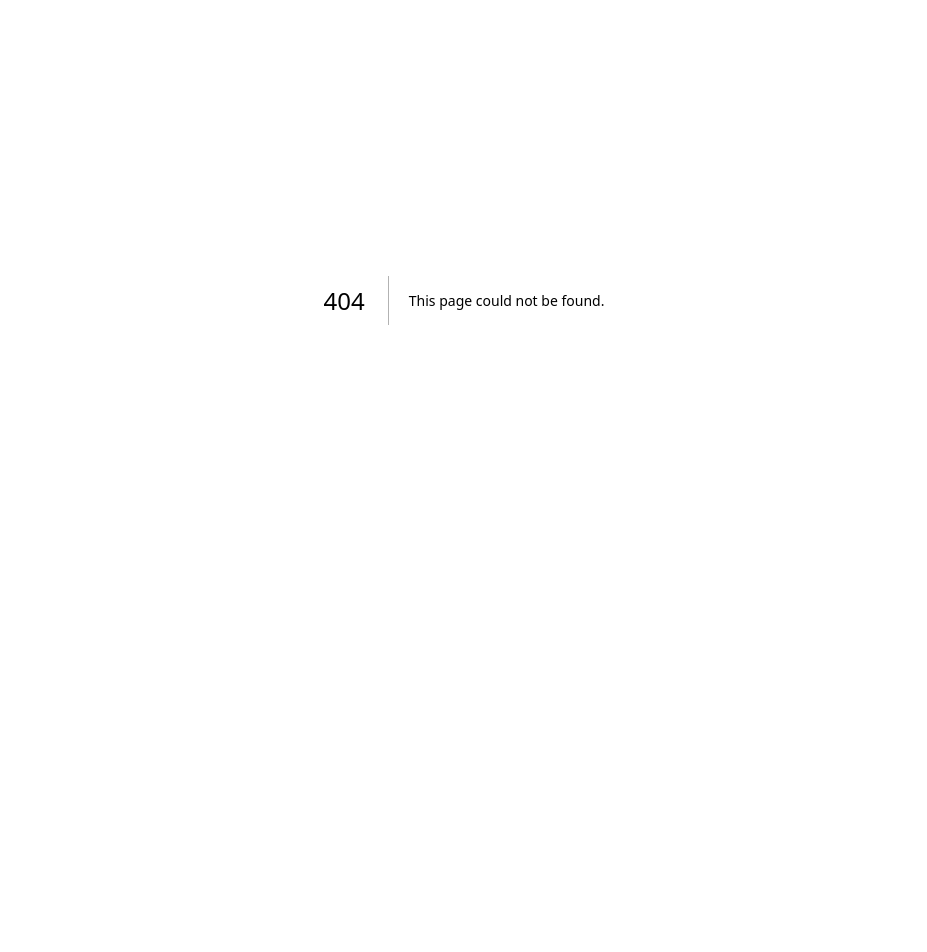
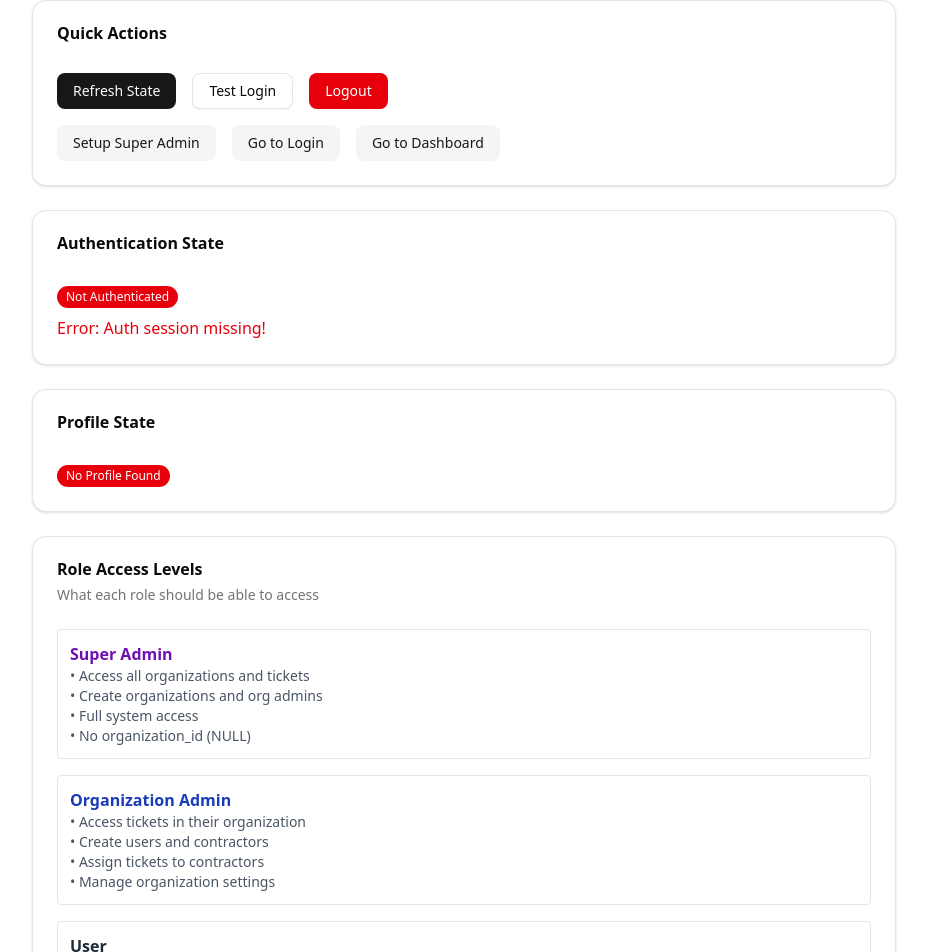
Before and after one commit to karumbidza/HELP-DESK, a Next.js app: page /diagnostics in a window 1280 px wide. Before the commit this address had no page. Shown: the part 100-1052 px from the top of the page, without its empty margins (176-1103 px from the left). Before the commit the page ends 800 px from the top, so only its background shows below. Built offline with nearby package versions, Linux system fonts and the light colour scheme; no server answers.

Commit message:
add diagnostics page for authentication debugging

```diff
--- /dev/null
+++ b/src/app/diagnostics/page.tsx
@@ -0,0 +1,204 @@
+'use client'
+
+import { useState, useEffect } from 'react'
+import { createClient } from '@/lib/supabase/client'
+import { Button } from '@/components/ui/button'
+import { Card, CardContent, CardDescription, CardHeader, CardTitle } from '@/components/ui/card'
+import { Badge } from '@/components/ui/badge'
+
+export default function DiagnosticsPage() {
+  const [authState, setAuthState] = useState<any>(null)
+  const [profile, setProfile] = useState<any>(null)
+  const [loading, setLoading] = useState(true)
+
+  const checkAuthState = async () => {
+    const supabase = createClient()
+
+    // Check auth user
+    const { data: { user }, error: userError } = await supabase.auth.getUser()
+    console.log('Auth User:', user)
+    console.log('Auth Error:', userError)
+
+    setAuthState({ user, error: userError })
+
+    if (user) {
+      // Check profile
+      const { data: profileData, error: profileError } = await supabase
+        .from('profiles')
+        .select('*')
+        .eq('id', user.id)
+        .single()
+
+      console.log('Profile:', profileData)
+      console.log('Profile Error:', profileError)
+
+      setProfile({ data: profileData, error: profileError })
+    }
+
+    setLoading(false)
+  }
+
+  const login = async () => {
+    const supabase = createClient()
+    const { data, error } = await supabase.auth.signInWithPassword({
+      email: 'admin@test.com',
+      password: 'admin123'
+    })
+    console.log('Login result:', { data, error })
+    checkAuthState()
+  }
+
+  const logout = async () => {
+    const supabase = createClient()
+    await supabase.auth.signOut()
+    setAuthState(null)
+    setProfile(null)
+  }
+
+  useEffect(() => {
+    checkAuthState()
+  }, [])
+
+  if (loading) {
+    return <div className="p-8">Loading...</div>
+  }
+
+  return (
+    <div className="container mx-auto px-4 py-8 max-w-4xl">
+      <h1 className="text-3xl font-bold mb-8">Authentication Diagnostics</h1>
+
+      <div className="space-y-6">
+        {/* Quick Actions */}
+        <Card>
+          <CardHeader>
+            <CardTitle>Quick Actions</CardTitle>
+          </CardHeader>
+          <CardContent className="space-y-4">
+            <div className="flex gap-4">
+              <Button onClick={checkAuthState}>Refresh State</Button>
+              <Button onClick={login} variant="outline">Test Login</Button>
+              <Button onClick={logout} variant="destructive">Logout</Button>
+            </div>
+            <div className="flex gap-4">
+              <Button asChild variant="secondary">
+                <a href="/setup-super-admin">Setup Super Admin</a>
+              </Button>
+              <Button asChild variant="secondary">
+                <a href="/login">Go to Login</a>
+              </Button>
+              <Button asChild variant="secondary">
+                <a href="/dashboard">Go to Dashboard</a>
+              </Button>
+            </div>
+          </CardContent>
+        </Card>
+
+        {/* Auth State */}
+        <Card>
+          <CardHeader>
+            <CardTitle>Authentication State</CardTitle>
+          </CardHeader>
+          <CardContent>
+            {authState?.user ? (
+              <div className="space-y-2">
+                <div><strong>User ID:</strong> {authState.user.id}</div>
+                <div><strong>Email:</strong> {authState.user.email}</div>
+                <div><strong>Created:</strong> {new Date(authState.user.created_at).toLocaleString()}</div>
+                <Badge variant="default" className="bg-green-100 text-green-800">Authenticated</Badge>
+              </div>
+            ) : (
+              <div>
+                <Badge variant="destructive">Not Authenticated</Badge>
+                {authState?.error && (
+                  <p className="text-red-600 mt-2">Error: {authState.error.message}</p>
+                )}
+              </div>
+            )}
+          </CardContent>
+        </Card>
+
+        {/* Profile State */}
+        <Card>
+          <CardHeader>
+            <CardTitle>Profile State</CardTitle>
+          </CardHeader>
+          <CardContent>
+            {profile?.data ? (
+              <div className="space-y-2">
+                <div><strong>Full Name:</strong> {profile.data.full_name}</div>
+                <div><strong>Role:</strong> {profile.data.role}</div>
+                <div><strong>Organization ID:</strong> {profile.data.organization_id || 'NULL (Super Admin)'}</div>
+                <div><strong>Created:</strong> {new Date(profile.data.created_at).toLocaleString()}</div>
+                <Badge variant="default" className={`
+                  ${profile.data.role === 'super_admin' ? 'bg-purple-100 text-purple-800' : ''}
+                  ${profile.data.role === 'org_admin' ? 'bg-blue-100 text-blue-800' : ''}
+                  ${profile.data.role === 'user' ? 'bg-gray-100 text-gray-800' : ''}
+                  ${profile.data.role === 'contractor' ? 'bg-orange-100 text-orange-800' : ''}
+                `}>
+                  {profile.data.role}
+                </Badge>
+              </div>
+            ) : (
+              <div>
+                <Badge variant="destructive">No Profile Found</Badge>
+                {profile?.error && (
+                  <p className="text-red-600 mt-2">Error: {profile.error.message}</p>
+                )}
+              </div>
+            )}
+          </CardContent>
+        </Card>
+
+        {/* Access Levels */}
+        <Card>
+          <CardHeader>
+            <CardTitle>Role Access Levels</CardTitle>
+            <CardDescription>What each role should be able to access</CardDescription>
+          </CardHeader>
+          <CardContent>
+            <div className="space-y-4">
+              <div className="border p-3 rounded">
+                <div className="font-semibold text-purple-800">Super Admin</div>
+                <div className="text-sm text-gray-600">
+                  • Access all organizations and tickets<br/>
+                  • Create organizations and org admins<br/>
+                  • Full system access<br/>
+                  • No organization_id (NULL)
+                </div>
+              </div>
+
+              <div className="border p-3 rounded">
+                <div className="font-semibold text-blue-800">Organization Admin</div>
+                <div className="text-sm text-gray-600">
+                  • Access tickets in their organization<br/>
+                  • Create users and contractors<br/>
+                  • Assign tickets to contractors<br/>
+                  • Manage organization settings
+                </div>
+              </div>
+
+              <div className="border p-3 rounded">
+                <div className="font-semibold text-gray-800">User</div>
+                <div className="text-sm text-gray-600">
+                  • Create tickets in their organization<br/>
+                  • View their own tickets<br/>
+                  • Update ticket status (limited)
+                </div>
+              </div>
+
+              <div className="border p-3 rounded">
+                <div className="font-semibold text-orange-800">Contractor</div>
+                <div className="text-sm text-gray-600">
+                  • View assigned tickets<br/>
+                  • Accept/reject assignments<br/>
+                  • Update ticket progress<br/>
+                  • Upload documents
+                </div>
+              </div>
+            </div>
+          </CardContent>
+        </Card>
+      </div>
+    </div>
+  )
+}
```
